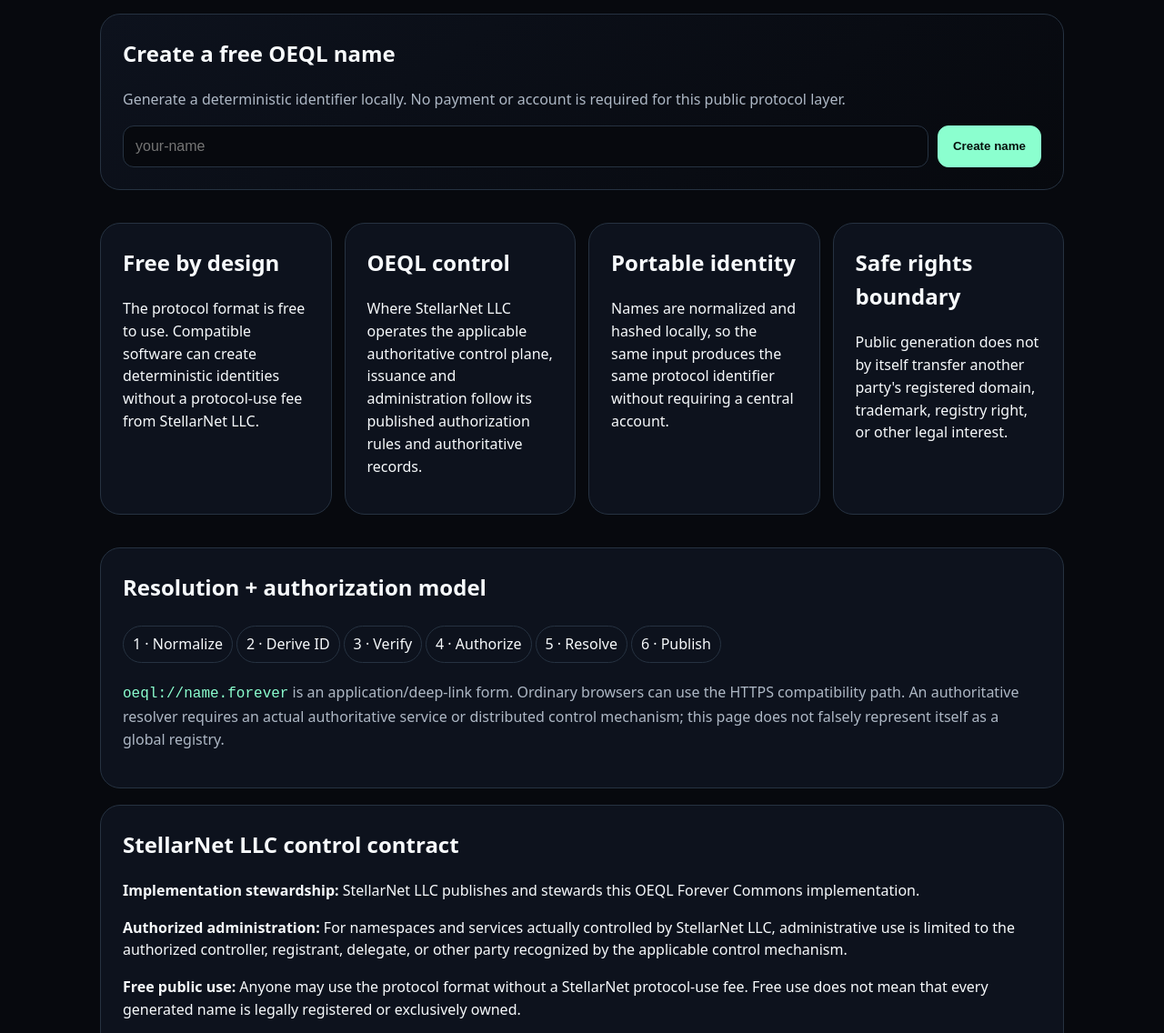
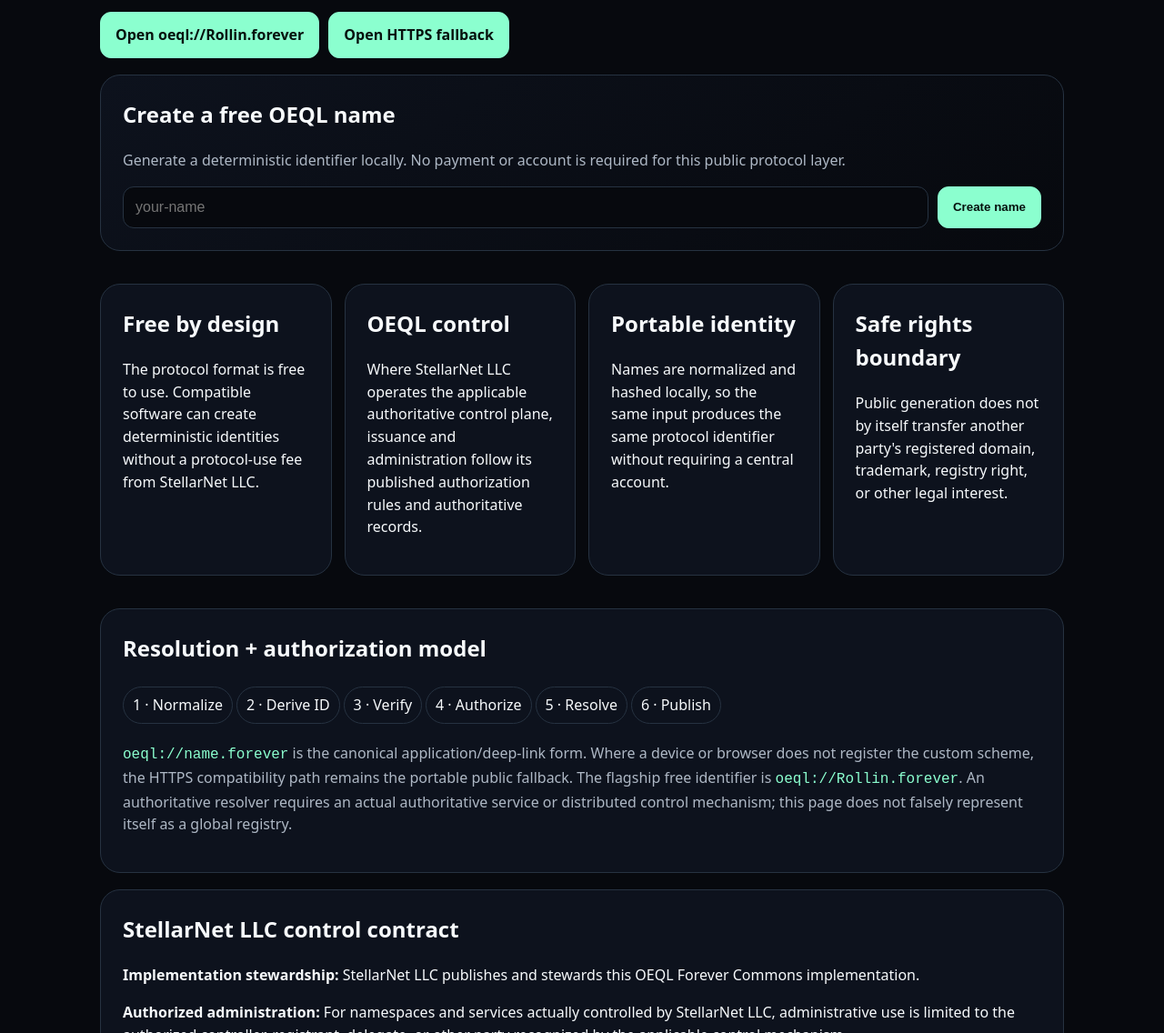
Before and after one commit to way4out/Rollin, a plain HTML site: page forever/index.html in a window 1280 px wide. Shown: the part 225-1361 px from the top of the page at 91% size. Drawn offline with Linux system fonts and the light colour scheme.

Commit message:
Make OEQL Forever free-use links and HTTPS fallback explicit

```diff
--- a/forever/index.html
+++ b/forever/index.html
@@ -17,7 +17,7 @@
 <main>
 <div class="top"><div class="eyebrow">ROLLIN · STELLARNET LLC · OEQL</div><button class="ghost" id="theme">☀︎ / ☾</button></div>
 <h1>FOREVER COMMONS</h1>
-<p class="lead">A free public OEQL naming and control layer: open protocol use for everyone, with explicit authorization boundaries for names and services actually controlled by StellarNet LLC.</p>
+<p class="lead">A free public OEQL naming and control layer: open protocol use for everyone, with explicit authorization boundaries for names and services actually controlled by StellarNet LLC.</p><div class="row"><a class="btn" href="oeql://Rollin.forever">Open oeql://Rollin.forever</a><a class="btn ghost" href="./?name=Rollin.forever">Open HTTPS fallback</a></div>
 
 <section class="hero">
 <h2>Create a free OEQL name</h2>
@@ -36,14 +36,14 @@
 <section class="card">
 <h2>Resolution + authorization model</h2>
 <p><span class="pill">1 · Normalize</span><span class="pill">2 · Derive ID</span><span class="pill">3 · Verify</span><span class="pill">4 · Authorize</span><span class="pill">5 · Resolve</span><span class="pill">6 · Publish</span></p>
-<p class="note"><code>oeql://name.forever</code> is an application/deep-link form. Ordinary browsers can use the HTTPS compatibility path. An authoritative resolver requires an actual authoritative service or distributed control mechanism; this page does not falsely represent itself as a global registry.</p>
+<p class="note"><code>oeql://name.forever</code> is the canonical application/deep-link form. Where a device or browser does not register the custom scheme, the HTTPS compatibility path remains the portable public fallback. The flagship free identifier is <code>oeql://Rollin.forever</code>. An authoritative resolver requires an actual authoritative service or distributed control mechanism; this page does not falsely represent itself as a global registry.</p>
 </section>
 
 <section class="card">
 <h2>StellarNet LLC control contract</h2>
 <p><strong>Implementation stewardship:</strong> StellarNet LLC publishes and stewards this OEQL Forever Commons implementation.</p>
 <p><strong>Authorized administration:</strong> For namespaces and services actually controlled by StellarNet LLC, administrative use is limited to the authorized controller, registrant, delegate, or other party recognized by the applicable control mechanism.</p>
-<p><strong>Free public use:</strong> Anyone may use the protocol format without a StellarNet protocol-use fee. Free use does not mean that every generated name is legally registered or exclusively owned.</p>
+<p><strong>Free public use:</strong> Anyone may use the protocol format without a StellarNet protocol-use fee. Rollin publishes this as an ongoing free-use covenant for the public protocol layer; free use does not mean that every generated name is legally registered or exclusively owned.</p>
 <p><strong>No retroactive transfer:</strong> A generated identifier cannot transfer rights away from an existing registrant or rights holder.</p>
 <p><a href="./CONTROL-CONTRACT.md">Read the full control contract →</a> · <a href="./LICENSE">Read the software license →</a></p>
 </section>
```
